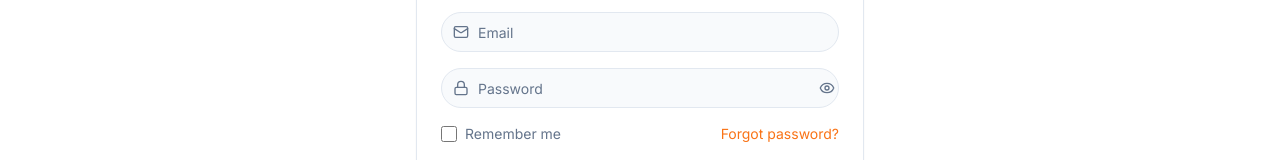
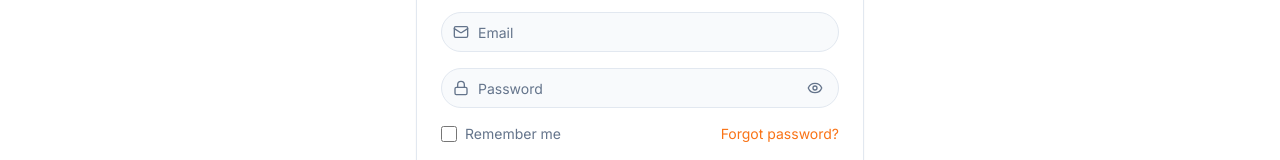
Before and after one commit to Benwil1/latest-copy, a Next.js app: page /login in a window 1280 px wide. Shown: the part 413-573 px from the top of the page. Built offline with nearby package versions, Linux system fonts and the light colour scheme.

Commit message:
Fix Button size in login page

```diff
--- a/app/login/page.tsx
+++ b/app/login/page.tsx
@@ -135,7 +135,7 @@ export default function LoginPage() {
 									<Button
 										type="button"
 										variant="ghost"
-										size="icon-sm"
+										size="sm"
 										className="absolute right-1 top-1/2 transform -translate-y-1/2"
 										onClick={() => setShowPassword(!showPassword)}
 									>
```
